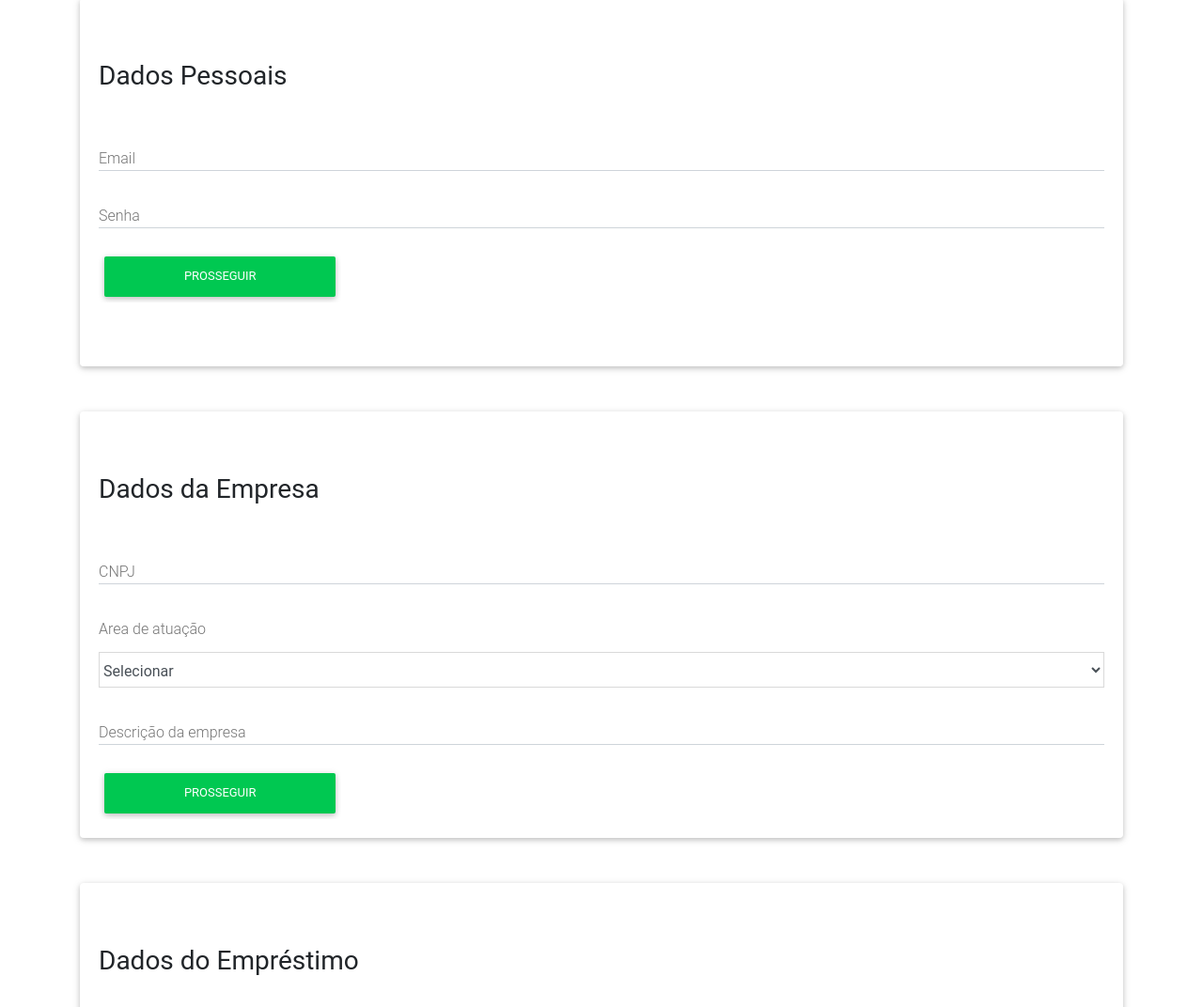
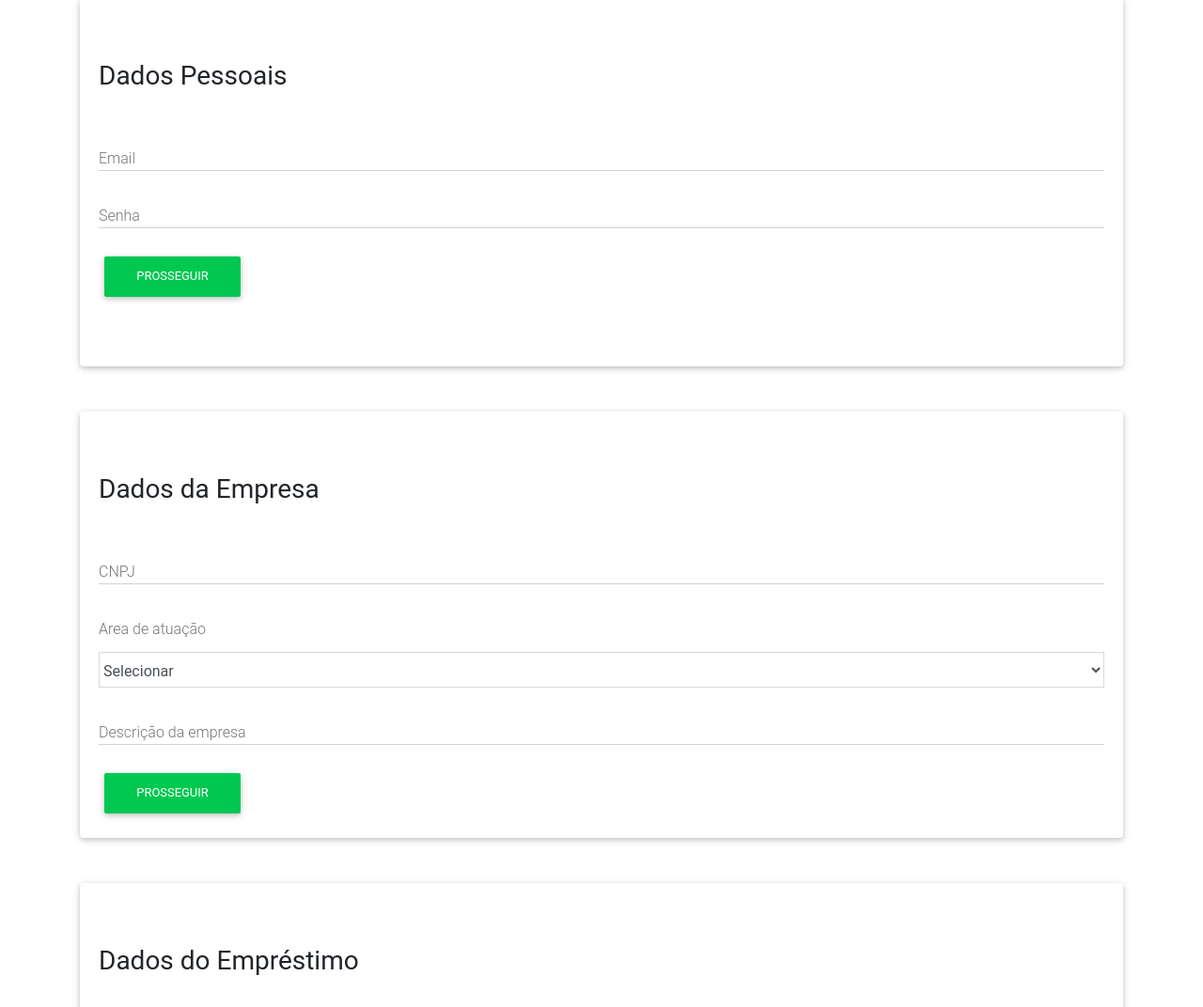
Before and after one commit to Kanthus123/Hackathon, a website: page TimelordsApp/src/cadastro.html in a window 1280 px wide. Shown: the part 189-1261 px from the top of the page at 94% size. Drawn offline with nearby package versions, Linux system fonts and the light colour scheme; files that its build step writes are made by us from their sources.

Commit message:
Botões Corrigidos
Os botões foram corrigidos, estavam como input e não funcionavam corretamente aos estimulos

```diff
--- a/TimelordsApp/src/cadastro.html
+++ b/TimelordsApp/src/cadastro.html
@@ -44,7 +44,7 @@
             <input type="password" id="Senha" class="form-control">
             <label for="Senha">Senha</label>
           </div>
-          <input class="btn btn-success" value="Prosseguir" />
+        <button class="btn btn-success"  >Prosseguir</button>
       </div>
     </div>
 
@@ -81,7 +81,7 @@
           <input type="text" id="descricao" class="form-control">
           <label for="descricao">Descrição da empresa</label>
         </div>
-        <input class="btn btn-success" value="Prosseguir" />
+        <button class="btn btn-success"  >Prosseguir</button>
       </div>
     </div>
 
```
